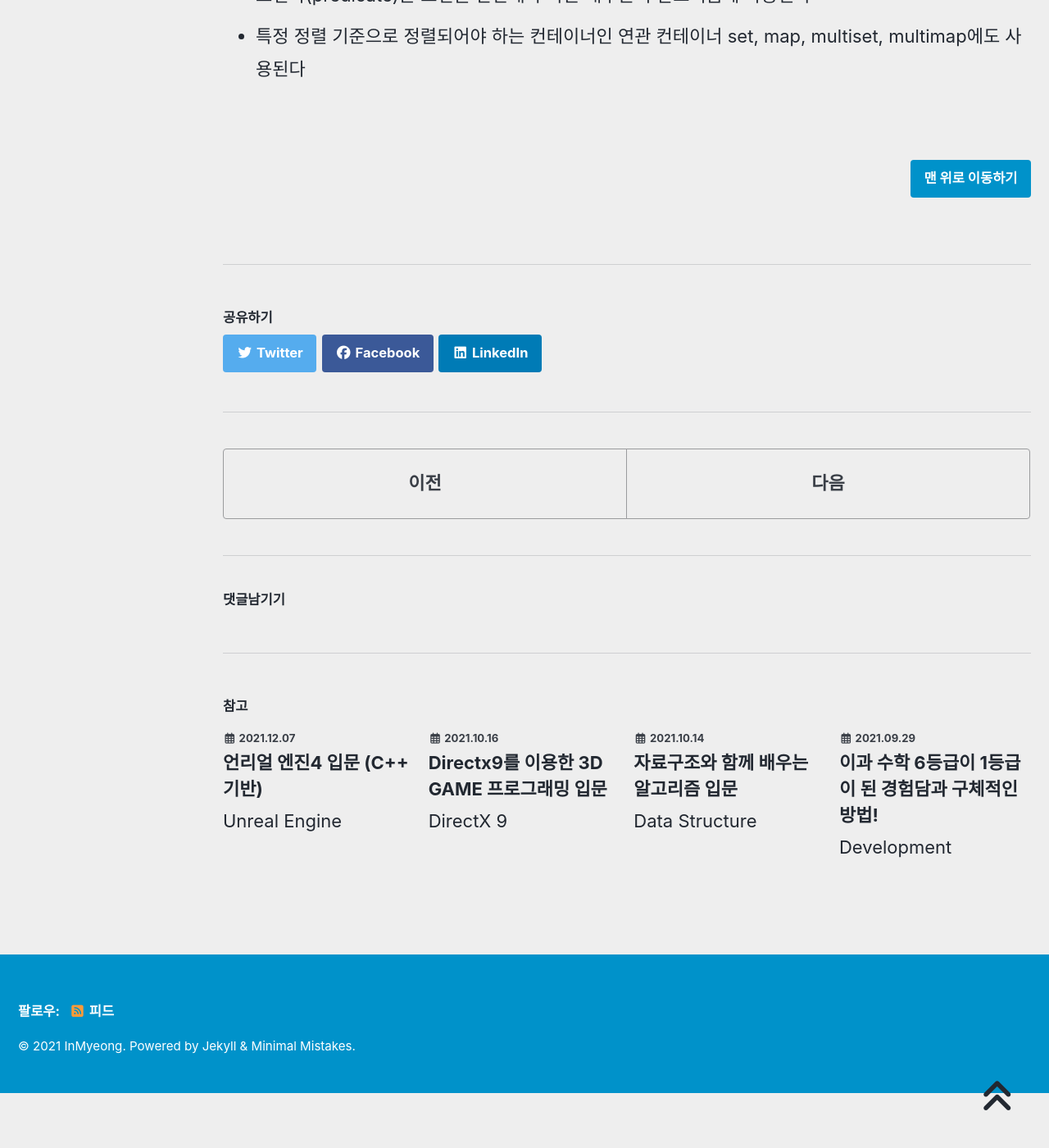
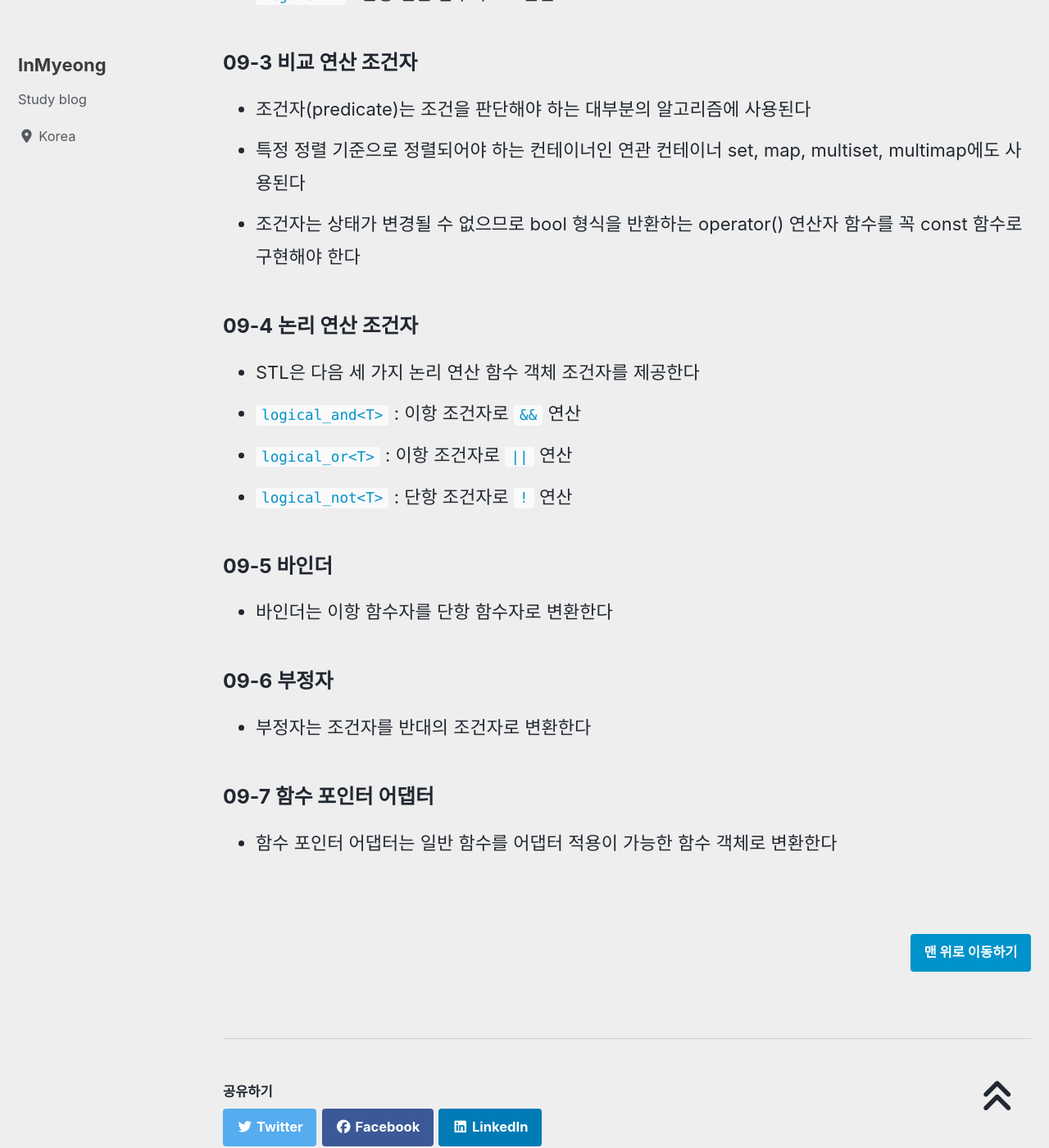
Before and after one commit to devMyeong/devMyeong.github.io, a Jekyll site: the page built from _posts/stl/2021-08-12-cpp-stl.md, in a window 1280 px wide and 1400 px high, scrolled down 23551 px. Shown: the whole window at 82% size. Built offline with Jekyll 4.4.1, drawn with Linux system fonts in a browser that asks for light colours; cached includes are drawn as plain includes; nearby versions of some CDN libraries; some web fonts are replaced; comment, search, counter and statistics services are not loaded; some of the changed text lies outside the part shown.

Commit message:
update stl chapter 09-7

```diff
--- a/_posts/stl/2021-08-12-cpp-stl.md
+++ b/_posts/stl/2021-08-12-cpp-stl.md
@@ -387,6 +387,22 @@ lt.remove_if(Predicate); // 이와 같이 조건자가 참인 모든 원소를
 ### 09-3 비교 연산 조건자
 - 조건자(predicate)는 조건을 판단해야 하는 대부분의 알고리즘에 사용된다
 - 특정 정렬 기준으로 정렬되어야 하는 컨테이너인 연관 컨테이너 set, map, multiset, multimap에도 사용된다
+- 조건자는 상태가 변경될 수 없으므로 bool 형식을 반환하는 operator() 연산자 함수를 꼭 const 함수로 구현해야 한다
+
+### 09-4 논리 연산 조건자
+- STL은 다음 세 가지 논리 연산 함수 객체 조건자를 제공한다
+- `logical_and<T>` : 이항 조건자로 `&&` 연산
+- `logical_or<T>` : 이항 조건자로 `||` 연산
+- `logical_not<T>` : 단항 조건자로 `!` 연산
+
+### 09-5 바인더
+- 바인더는 이항 함수자를 단항 함수자로 변환한다
+
+### 09-6 부정자
+- 부정자는 조건자를 반대의 조건자로 변환한다
+
+### 09-7 함수 포인터 어댑터
+- 함수 포인터 어댑터는 일반 함수를 어댑터 적용이 가능한 함수 객체로 변환한다
 
 <br>
 
```
